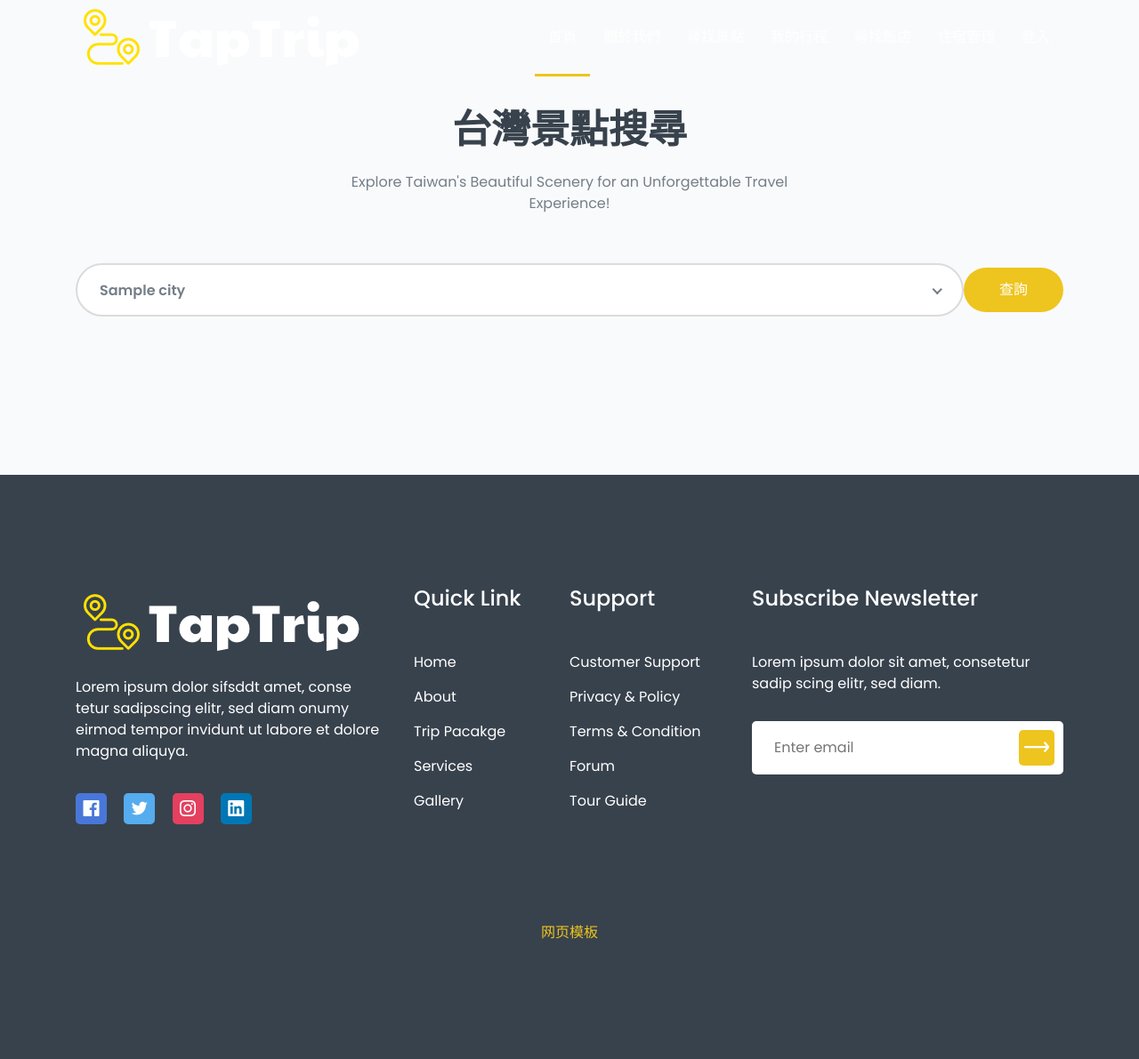
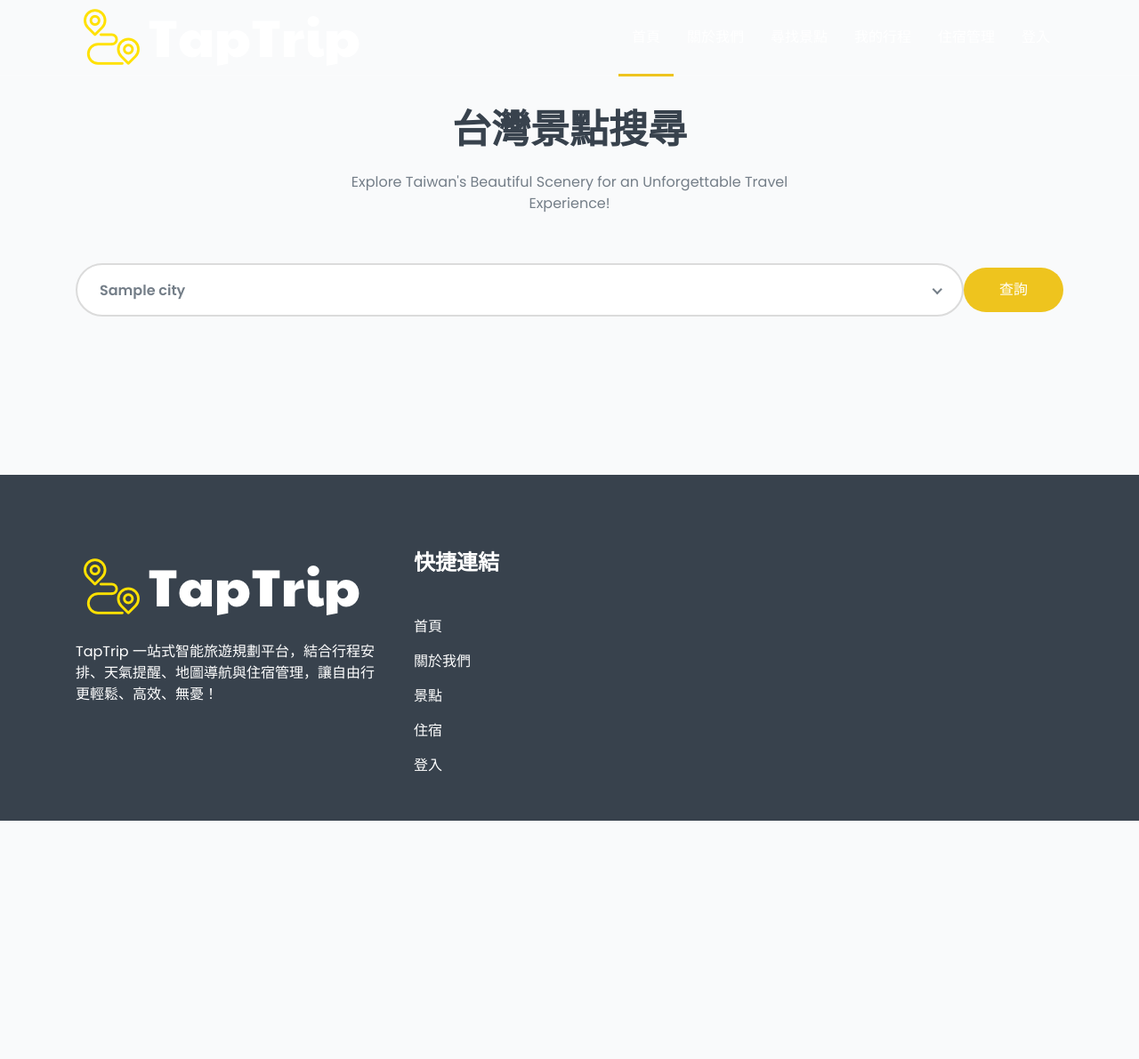
Before and after one commit to PBGlab/TapTrip, a Django app: template attractions/templates/attraction2.html in a window 1280 px wide. Shown: the whole page at 89% size. After the commit the page ends 923 px from the top, so only its background shows below. Run offline with Django 5.2, Linux system fonts and the light colour scheme; the template is opened without the code that fills it: most values are stand-ins (such as "Sample title", 1, 10 or a date in 2020).

Commit message:
版面更新

```diff
--- a/attractions/templates/attraction2.html
+++ b/attractions/templates/attraction2.html
@@ -72,6 +72,38 @@
   .col-lg-4.col-md-6 {
     margin-bottom: 20px; /* 下方增加 20px 間距 */
   }
+  html, body {
+    height: 100%;
+    margin: 0;
+    display: flex;
+    flex-direction: column;
+  }
+
+  .footer_area {
+    margin-top: auto; /* 讓 footer 貼到底部 */
+  }
+  /* 確保 footer 不會有多餘的空白 */
+  .footer_widget {
+    padding-top: 40px !important; /* ✅ 減少頂部間距 */
+    padding-bottom: 50px !important; /* ✅ 減少底部間距 */
+  }
+
+  /* 統一圖片大小 */
+  .destination_image {
+    width: 100%;
+    height: 250px; /* 固定高度 */
+    overflow: hidden; /* 超出部分隱藏 */
+    display: flex;
+    align-items: center;
+    justify-content: center;
+  }
+
+  .destination_image img {
+    width: 100%;
+    height: 100%;
+    object-fit: cover; /* 保持比例,裁切超出範圍 */
+  }
+
   </style>
 
 
@@ -120,19 +152,16 @@
                           <div class="collapse navbar-collapse sub-menu-bar" id="navbarSupportedContent">
                               <ul id="nav" class="navbar-nav ml-auto">
                                   <li class="nav-item active">
-                                        <a class="page-scroll" href="/home">首頁</a>
+                                      <a class="page-scroll" href="{% if request.user.is_authenticated %}/home{% else %}/{% endif %}">首頁</a>
                                   </li>
                                   <li class="nav-item">
                                       <a class="page-scroll" href="{% if request.user.is_authenticated %}/home#about{% else %}/#about{% endif %}">關於我們</a>
                                   </li>
                                   <li class="nav-item">
-                                        <a class="page-scroll" href="/findattractions">尋找景點</a>
+                                      <a class="page-scroll" href="{% if request.user.is_authenticated %}/findattractions{% else %}/showattractions{% endif %}">尋找景點</a>
                                   </li>
                                   <li class="nav-item">
                                       <a class="page-scroll" href="#services">我的行程</a>
-                                    </li>
-                                    <li class="nav-item">
-                                        <a class="page-scroll" href="/booking">尋找飯店</a>
                                   </li>
                                   <li class="nav-item">
                                       <a class="page-scroll" href="#blog">住宿管理</a>
@@ -163,6 +192,7 @@
   </section>
 
   <!--====== HEADER PART ENDS ======-->
+
     <!--====== CONTACT PART START ======-->
 
     <section id="contact" class="contact_area pt-120 pb-130">
@@ -210,23 +240,6 @@
         </div>
       </section>
 
-    <style>
-    /* 統一圖片大小 */
-    .destination_image {
-        width: 100%;
-        height: 250px; /* 固定高度 */
-        overflow: hidden; /* 超出部分隱藏 */
-        display: flex;
-        align-items: center;
-        justify-content: center;
-    }
-
-    .destination_image img {
-        width: 100%;
-        height: 100%;
-        object-fit: cover; /* 保持比例,裁切超出範圍 */
-    }
-    </style>
 
     <script>
         document.getElementById("searchForm").addEventListener("submit", function(event) {
@@ -288,65 +301,43 @@
 
     <!--====== FOOTER PART START ======-->
 
-    <section id="footer" class="footer_area">
-      <div class="footer_widget pt-80 pb-130">
+    <section id="footer" class="footer_area mt-auto">
+      <div class="footer_widget pt-30 pb-30">
           <div class="container">
               <div class="row">
                   <div class="col-lg-4 col-md-6 order-md-1 order-lg-1">
                       <div class="footer_about mt-50">
                           <a href="{% if request.user.is_authenticated %}/home{% else %}/{% endif %}"><img src="/static/assets/images/logo.png" alt="logo"></a>
-                          <p>Lorem ipsum dolor sifsddt amet, conse tetur sadipscing elitr, sed diam onumy eirmod tempor invidunt ut labore et dolore magna aliquya.</p>
-                          <ul class="social">
-                              <li><a class="social_1" href="javascript:void(0)"><i class="lni lni-facebook-original"></i></a></li>
-                              <li><a class="social_2" href="javascript:void(0)"><i class="lni lni-twitter-original"></i></a></li>
-                              <li><a class="social_3" href="https://www.instagram.com/__simon1121/"><i class="lni lni-instagram-original"></i></a></li>
-                              <li><a class="social_4" href="javascript:void(0)"><i class="lni lni-linkedin-original"></i></a></li>
-                          </ul>
+                          <p>TapTrip 一站式智能旅遊規劃平台，結合行程安排、天氣提醒、地圖導航與住宿管理，讓自由行更輕鬆、高效、無憂！</p>
                       </div> <!-- footer about -->
                   </div>
                   <div class="col-lg-4 col-md-12 order-md-3 order-lg-2">
                       <div class="footer_link_wrapper d-flex flex-wrap">
                           <div class="footer_link mt-45">
-                              <h4 class="footer_title">Quick Link</h4>
+                              <h4 class="footer_title"><strong>快捷連結</strong></h4>
                               <ul class="link">
-                                  <li><a href="javascript:void(0)">Home</a></li>
-                                  <li><a href="javascript:void(0)">About</a></li>
-                                  <li><a href="javascript:void(0)">Trip Pacakge</a></li>
-                                  <li><a href="javascript:void(0)">Services</a></li>
-                                  <li><a href="javascript:void(0)">Gallery</a></li>
-                              </ul>
-                          </div> <!-- footer link -->
-                          <div class="footer_link mt-45">
-                              <h4 class="footer_title">Support</h4>
-                              <ul class="link">
-                                  <li><a href="javascript:void(0)">Customer Support</a></li>
-                                  <li><a href="javascript:void(0)">Privacy & Policy</a></li>
-                                  <li><a href="javascript:void(0)">Terms & Condition</a></li>
-                                  <li><a href="javascript:void(0)">Forum</a></li>
-                                  <li><a href="javascript:void(0)">Tour Guide</a></li>
+                                  <li><a href="{% if request.user.is_authenticated %}/home{% else %}/{% endif %}">首頁</a></li>
+                                  <li><a href="{% if request.user.is_authenticated %}/home#about{% else %}/#about{% endif %}">關於我們</a></li>
+                                  <li><a href="{% if request.user.is_authenticated %}/home#attractions{% else %}/#attractions{% endif %}">景點</a></li>
+                                  <li><a href="{% if request.user.is_authenticated %}/home#services{% else %}/#services{% endif %}">住宿</a></li>
+                                  <li>
+                                      {% if request.user.is_authenticated %}
+                                          <a href="/logout">登出</a>
+                                      {% else %}
+                                          <a href="/login">登入</a>
+                                      {% endif %}
+                                  </li>
                               </ul>
                           </div> <!-- footer link -->
                       </div> <!-- footer link wrapper -->
                   </div>
-                  <div class="col-lg-4 col-md-6 order-md-2 order-lg-3">
-                      <div class="footer_subscribe mt-45">
-                          <h4 class="footer_title">Subscribe Newsletter</h4>
-                          <p>Lorem ipsum dolor sit amet, consetetur sadip scing elitr, sed diam.</p>
-                          <div class="subscribe_form">
-                              <form action="#">
-                                  <input type="text" placeholder="Enter email">
-                                  <button><i class="lni lni-arrow-right"></i></button>
-                              </form>
-                          </div>
-                      </div> <!-- footer subscribe -->
-                  </div>
               </div> <!-- row -->
           </div> <!-- container -->
-          <p class="text-center mt-90"><a target="_blank" href="http://www.mobanwang.com/" title="网页模板">网页模板</a></p>
       </div> <!-- footer widget -->
   </section>
 
   <!--====== FOOTER PART ENDS ======-->
+
 
     <!--====== BACK TOP TOP PART START ======-->
 
```
Lines whose indentation alone changed are shown as unchanged.
